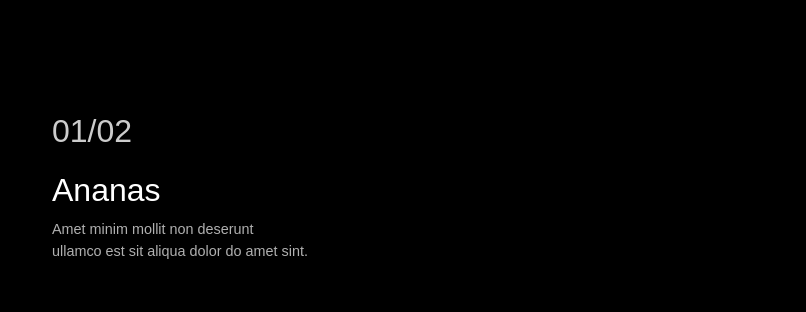
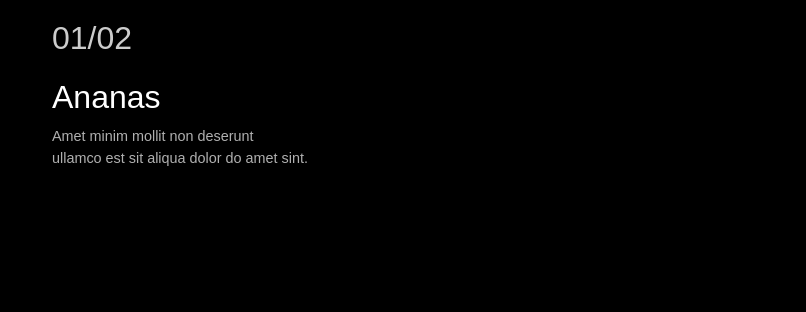
Before and after one commit to AhmedEl-Refa3y/depi, a plain HTML site: page index.html in a window 1280 px wide. Shown: the part 182-494 px from the top of the page, 0-806 px from the left. Drawn offline with nearby package versions, Linux system fonts and the light colour scheme.

Commit message:
Add files via upload

```diff
--- a/style.css
+++ b/style.css
@@ -44,6 +44,7 @@ body {
 
 .fruit-info {
   margin-bottom: 20px;
+  transform: translateY(-60%);
 }
 
 .fruit-index {
```
